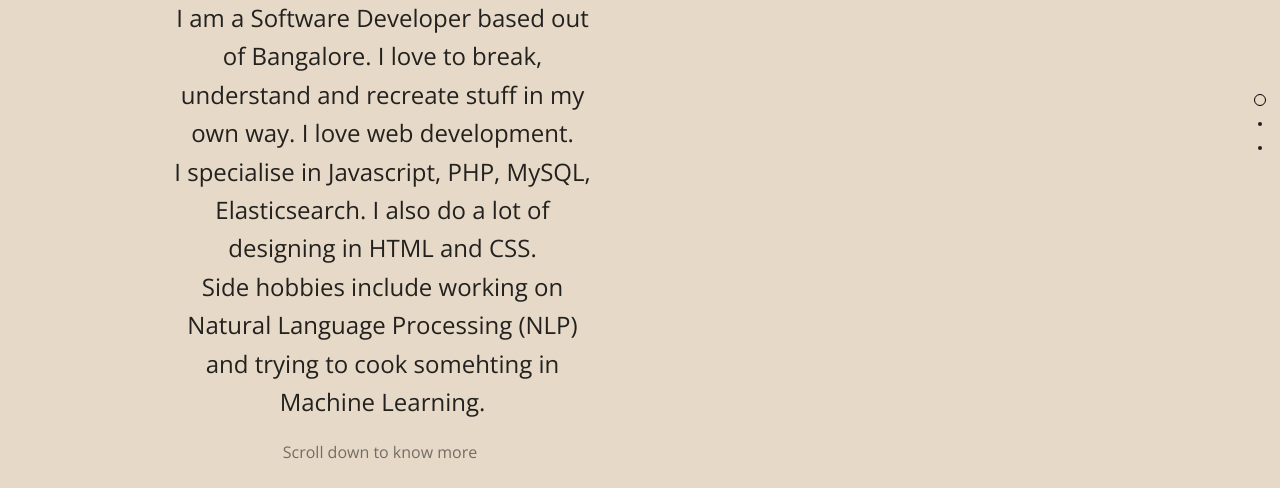
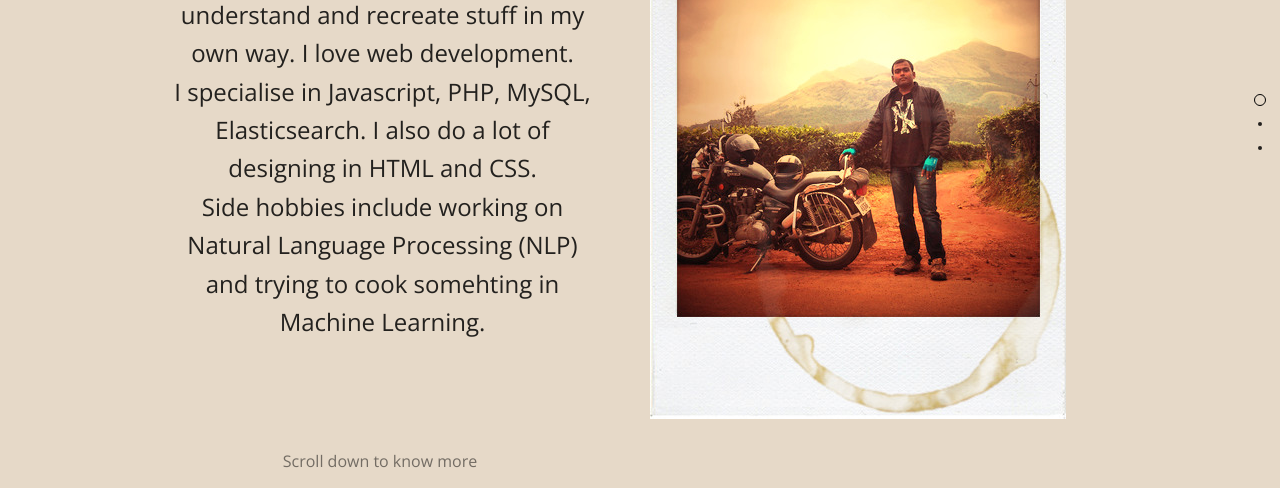
Before and after one commit to debarko/debarko.de, a website: page index.html in a window 1280 px wide. Shown: the part 312-800 px from the top of the page. Drawn offline with nearby package versions, Linux system fonts and the light colour scheme.

Commit message:
Add image to the website

```diff
--- a/index.html
+++ b/index.html
@@ -232,7 +232,7 @@
     }
     .main section .page_container {
       position: relative;
-      top: 25%;
+      top: 15%;
       margin: 0 auto 0;
       max-width: 950px;
       z-index: 3;
@@ -428,6 +428,7 @@
         <div class="page_container">
           <h1>debarko de ***</h1>
           <h2>I am a Software Developer based out of Bangalore. I love to break, understand and recreate stuff in my own way. I love web development.<br />I specialise in Javascript, PHP, MySQL, Elasticsearch. I also do a lot of designing in HTML and CSS.<br />Side hobbies include working on Natural Language Processing (NLP) and trying to cook somehting in Machine Learning.</h2>
+          <img src="./image.jpg" />
           <p class="credit">Scroll down to know more</p>
           <!-- <p class="credit">Created by <a href="http://www.thepetedesign.com">Pete R.</a>, Founder of <a href="http://www.bucketlistly.com" target="_blank">BucketListly</a></p>
           <div class="btns">
```
Also changed, not shown: image.jpg (added).
